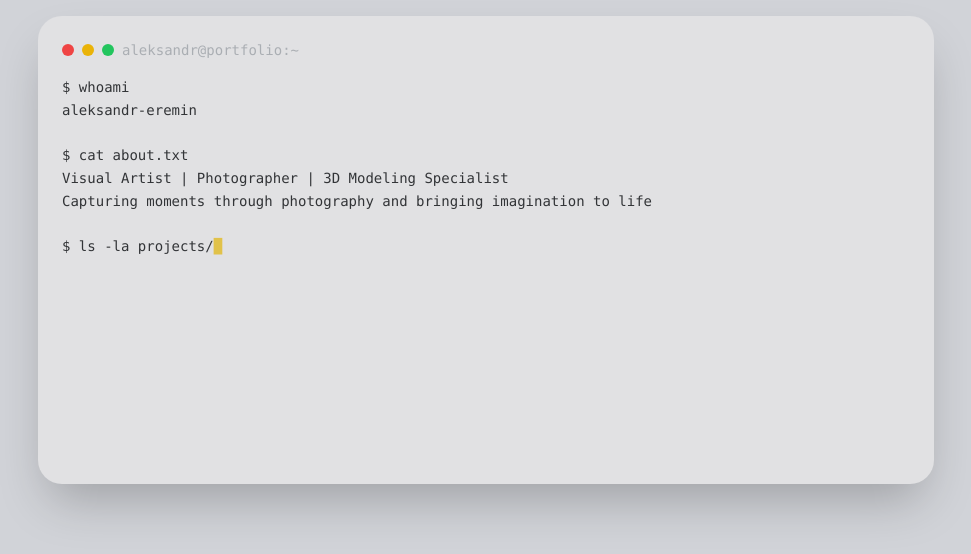
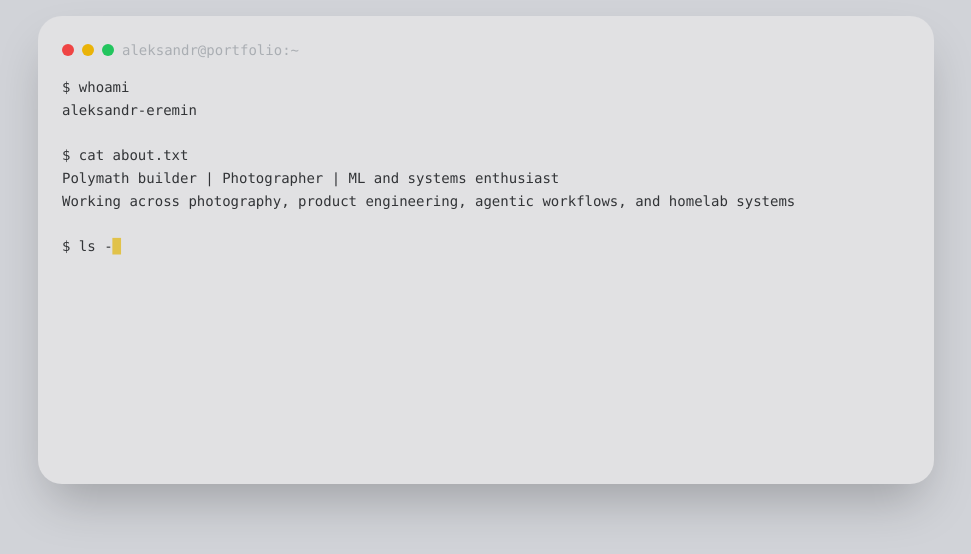
Before and after one commit to lexeremin/lexeremin.com, a Next.js app: page /terminal in a window 1280 px wide. Shown: the top 554 px of the page, without its empty margins (154-1125 px from the left). Built offline with nearby package versions, Linux system fonts and the light colour scheme.

Commit message:
fix: refresh terminal about copy

```diff
--- a/app/terminal/page.tsx
+++ b/app/terminal/page.tsx
@@ -8,8 +8,8 @@ const terminalLines = [
   'aleksandr-eremin',
   '',
   '$ cat about.txt',
-  'Visual Artist | Photographer | 3D Modeling Specialist',
-  'Capturing moments through photography and bringing imagination to life',
+  'Polymath builder | Photographer | ML and systems enthusiast',
+  'Working across photography, product engineering, agentic workflows, and homelab systems',
   '',
   '$ ls -la projects/',
   'drwxr-xr-x  8 alexander  staff   256 Dec 15 10:30 .',
```
